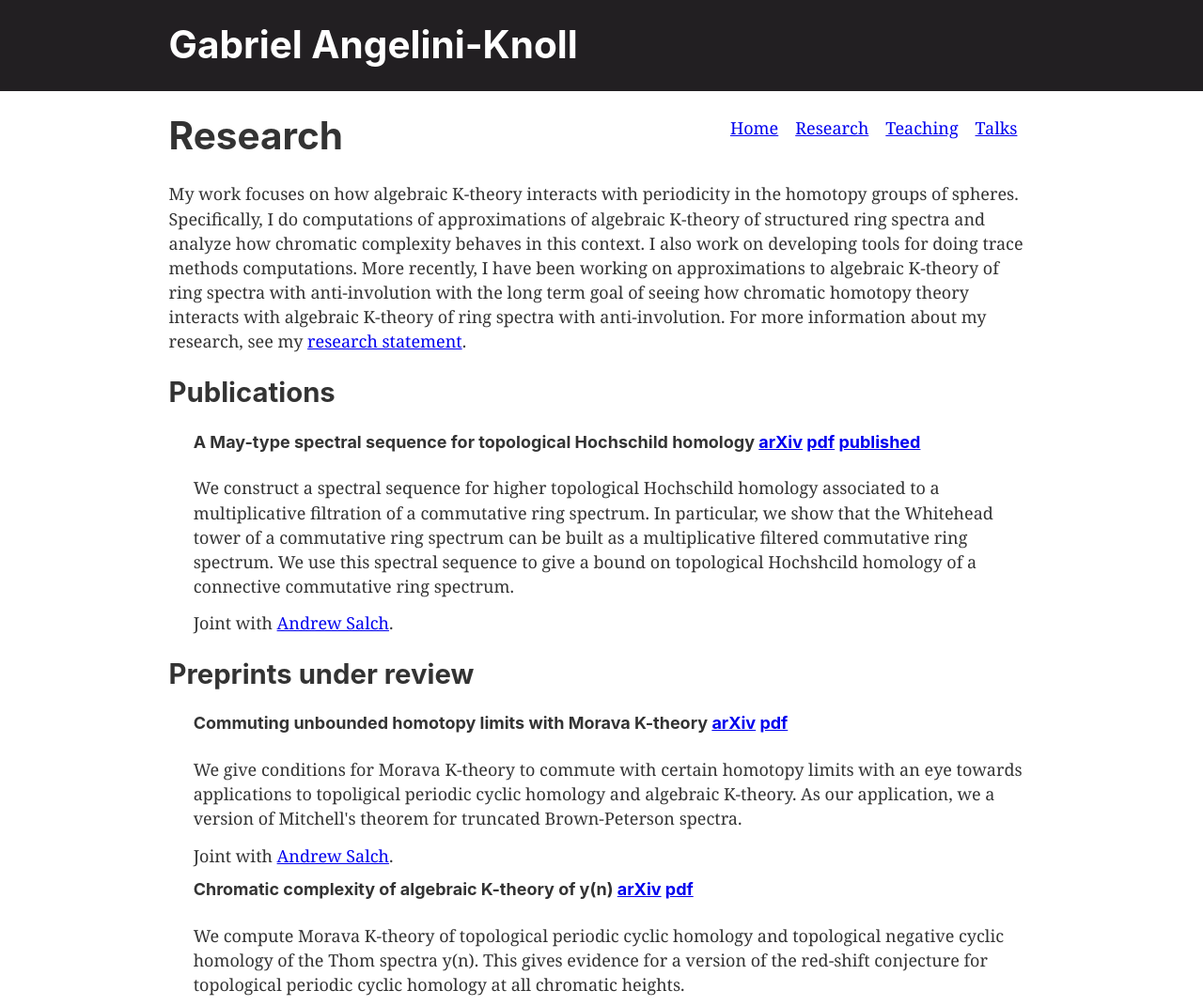
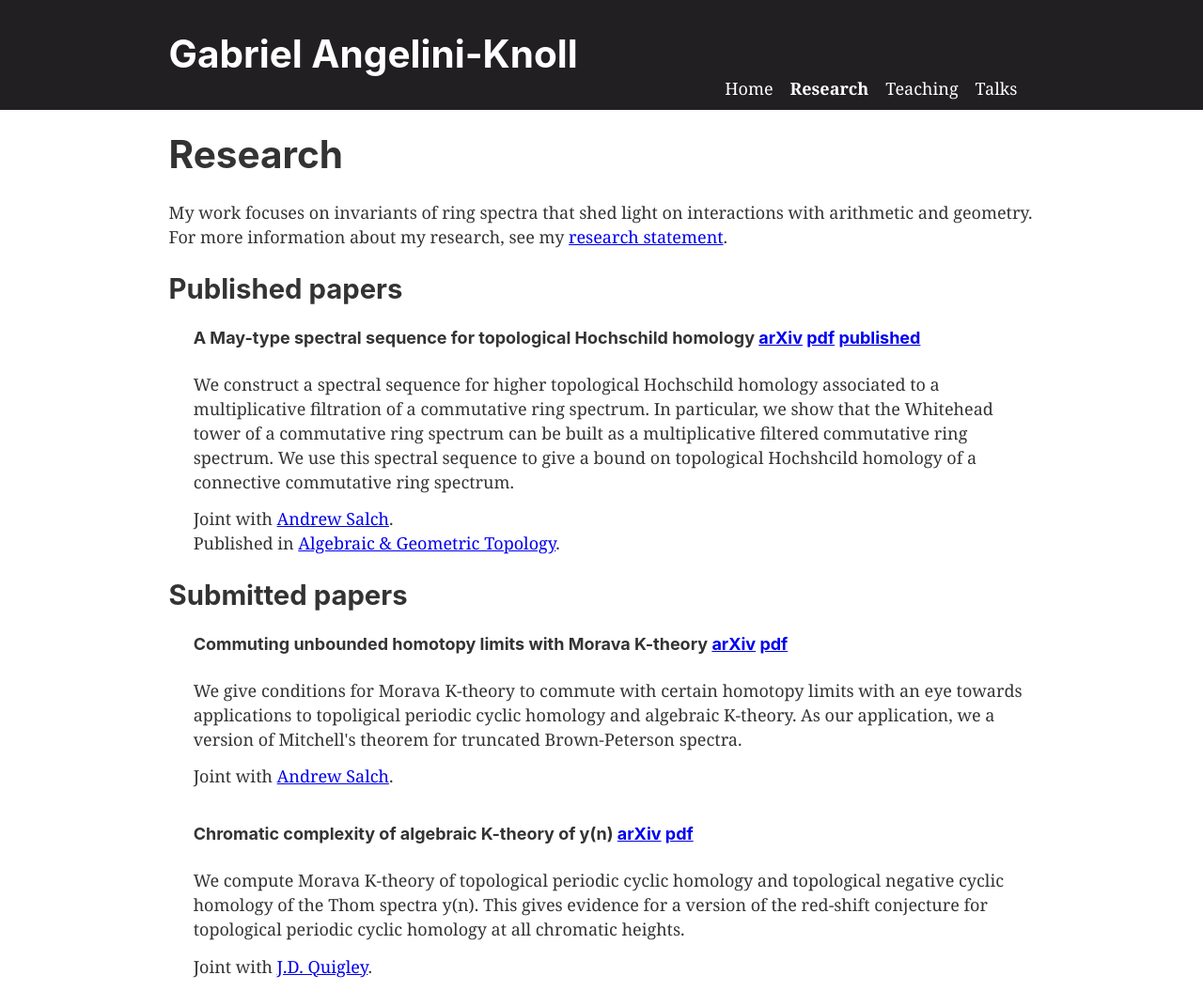
Before and after one commit to gabeangeliniknoll/website2020, a Gatsby site: page /research in a window 1280 px wide. Shown: the top 1071 px of the page at 94% size. Built offline with nearby package versions, Linux system fonts and the light colour scheme; Gatsby itself is replaced by a stand-in of ours.

Commit message:
Updated research page

```diff
--- a/src/components/header.js
+++ b/src/components/header.js
@@ -2,11 +2,24 @@ import { Link } from "gatsby"
 import PropTypes from "prop-types"
 import React from "react"
 
-// const ListLink = props => (
-//   <li style={{ display: `inline-block`, marginRight: `1rem`}}>
-//     <Link to={props.to}>{props.children}</Link>
-//   </li>
-// )
+const style = {
+  color: 'white',
+  textDecoration: 'none',
+}
+
+const activeStyle = {
+  color: "white",
+  fontWeight: 800
+}
+
+const ListLink = props => (
+  <li style={{ display: `inline-block`,marginRight: `1rem` }}>
+    <Link to={props.to}
+    style={style}
+    activeStyle={activeStyle}
+    >{props.children}</Link>
+  </li>
+)
 
 const Header = ({ siteTitle }) => (
   <header
@@ -19,7 +32,7 @@ const Header = ({ siteTitle }) => (
       style={{
         margin: `0 auto`,
         maxWidth: 960,
-        padding: `1.45rem 1.0875rem`,
+        padding: `2rem 1.0875rem`,
       }}
     >
       <h1 style={{ margin: 0 }}>
@@ -33,6 +46,12 @@ const Header = ({ siteTitle }) => (
           {siteTitle}
         </Link>
       </h1>
+      <ul style={{ listStyle: `none`, float: `right`}}>
+        <ListLink to="/">Home</ListLink>
+        <ListLink to="/research/">Research</ListLink>
+        <ListLink to="/teaching/">Teaching</ListLink>
+        <ListLink to="/talks/">Talks</ListLink>
+      </ul>
     </div>
   </header>
 )
--- a/src/components/layout.js
+++ b/src/components/layout.js
@@ -8,16 +8,16 @@
 import React from "react"
 import PropTypes from "prop-types"
 import { useStaticQuery, graphql } from "gatsby"
-import { Link } from "gatsby"
+// import { Link } from "gatsby"
 
 import Header from "./header"
 import "./layout.css"
 
-const ListLink = props => (
-  <li style={{ display: `inline-block`, marginRight: `1rem` }}>
-    <Link to={props.to}>{props.children}</Link>
-  </li>
-)
+// const ListLink = props => (
+//   <li style={{ display: `inline-block`, marginRight: `1rem` }}>
+//     <Link to={props.to}>{props.children}</Link>
+//   </li>
+// )
 
 const Layout = ({ children }) => {
   const data = useStaticQuery(graphql`
@@ -40,18 +40,12 @@ const Layout = ({ children }) => {
           padding: `0 1.0875rem 1.45rem`,
         }}
       >
-      <ul style={{ listStyle: `none`, float: `right`}}>
-        <ListLink to="/">Home</ListLink>
-        <ListLink to="/research/">Research</ListLink>
-        <ListLink to="/teaching/">Teaching</ListLink>
-        <ListLink to="/talks/">Talks</ListLink>
-      </ul>
         <main>{children}</main>
-        <footer>
+        {/* <footer>
           © {new Date().getFullYear()}, Built with
           {` `}
           <a href="https://www.gatsbyjs.org">Gatsby</a>
-        </footer>
+        </footer> */}
       </div>
     </>
   )
--- a/src/content/research.yml
+++ b/src/content/research.yml
@@ -1,7 +1,7 @@
 page: Research
-pageDescription: My work focuses on how algebraic K-theory interacts with periodicity in the homotopy groups of spheres. Specifically, I do computations of approximations of algebraic K-theory of structured ring spectra and analyze how chromatic complexity behaves in this context. I also work on developing tools for doing trace methods computations. More recently, I have been working on approximations to algebraic K-theory of ring spectra with anti-involution with the long term goal of seeing how chromatic homotopy theory interacts with algebraic K-theory of ring spectra with anti-involution. For more information about my research, see my
+pageDescription: My work focuses on invariants of ring spectra that shed light on interactions with arithmetic and geometry. For more information about my research, see my
 sections:
-    - title: Publications
+    - title: Published papers
       papers:
         - title: A May-type spectral sequence for topological Hochschild homology
           description: We construct a spectral sequence for higher topological Hochschild homology associated to a multiplicative filtration of a commutative ring spectrum. In particular, we show that the Whitehead tower of a commutative ring spectrum can be built as a multiplicative filtered commutative ring spectrum. We use this spectral sequence to give a bound on topological Hochshcild homology of a connective commutative ring spectrum.
@@ -18,11 +18,12 @@ sections:
             - display: published
               url: https://msp.org/agt/2018/18-5/p03.xhtml
               body:
-
-          # info:
-            # - Journal: Algebraic & Geometric Topology
-              # year: 2018
-    - title: Preprints under review
+          journal:
+            - name: Algebraic & Geometric Topology
+              url: https://msp.org/agt/2020/20-4/
+              sep: "."
+              start: "Published in "
+    - title: Submitted papers
       papers:
         - title: Commuting unbounded homotopy limits with Morava K-theory
           description: We give conditions for Morava K-theory to commute with certain homotopy limits with an eye towards applications to topoligical periodic cyclic homology and algebraic K-theory. As our application, we a version of Mitchell's theorem for truncated Brown-Peterson spectra.
@@ -72,7 +73,7 @@ sections:
               url: https://arxiv.org/abs/1612.00548
               body:
                 - {_uid: BUY6Drn9e5,paper: "thhj",displayText: "pdf"}
-    - title: In preparation
+    - title: Papers in preparation
       papers:
         - title: Topological Hochschild homology of the second truncated Brown-Peterson spectrum
           description: We compute topological Hochschild homology of the second truncated Brown-Peterson spectrum with coefficients in the first truncated Brown-Peterson spectrum.
@@ -85,8 +86,8 @@ sections:
               url: https://evahoening.netlify.app
               sep: "."
               start: ""
-        - title: Real Topological Hochschild homology and Witt vectors for noncommutative rings with anti-involution
-          description: We give a description of the Mackey functor homotopy groups of Real topological Hochschild homology of noncommutative rings with anti-involution in terms of Witt vectors for rings with anti-involution.
+        - title: Real Topological Hochschild homology, Witt vectors, and norms
+          description: We give a description of the Mackey functor homotopy groups of Real topological Hochschild homology of noncommutative rings with anti-involution in terms of Witt vectors for rings with anti-involution. We also provide a Hill-Hopkins-Ravenel norm model for Real topological Hochshild homology.
           coauthors:
             - name: Teena Gerhardt
               url: https://users.math.msu.edu/users/teena/Home.html
@@ -96,10 +97,11 @@ sections:
               url: https://www.math.ucla.edu/~mikehill/
               sep: "."
               start: ""
-    - title: Unpublished
+    - title: Expository papers
       papers:
         - title: Maps of simplicial spectra whose realizations are cofibrations
           description: This paper provides user friendly conditions for checking when a map of simplicial spectra induces a cofibration on geometric realizations.
+          # The main result of this paper is used our joint paper ``A May-type spectral sequence for topological Hochschild homology,'' so we include it for completeness.
           coauthors:
             - name: Andrew Salch
               url: https://clasprofiles.wayne.edu/profile/dy8211
@@ -124,10 +126,10 @@ sections:
               url: ""
               body:
                  - {_uid: BUY6Drn9e7,paper: "masters",displayText: "pdf"}
-        - title: Auslander-Reiten quiver of the category of unstable modules over a sub-Hopf algebra of the Steenrod algebra
-          description: I provide partial results about the Auslander-Reiten quiver associated to the category of unstable E(1)-modules where E(1) is the sub-Hopf algebra of the Steenrod algebra generated by the first two Milnor primitives. This was summer research project completed under the direction of Andrew Salch.
-          links:
-            - display: ""
-              url: ""
-              body:
-                 - {_uid: BUY6Drn9e8,paper: "quiver",displayText: "pdf"}
+        # - title: Auslander-Reiten quiver of the category of unstable modules over a sub-Hopf algebra of the Steenrod algebra
+        #   description: I provide partial results about the Auslander-Reiten quiver associated to the category of unstable E(1)-modules where E(1) is the sub-Hopf algebra of the Steenrod algebra generated by the first two Milnor primitives. This was summer research project completed under the direction of Andrew Salch.
+        #   links:
+        #     - display: ""
+        #       url: ""
+        #       body:
+        #          - {_uid: BUY6Drn9e8,paper: "quiver",displayText: "pdf"}
--- a/src/pages/research.js
+++ b/src/pages/research.js
@@ -43,6 +43,12 @@ const ResearchTwo = () => (
                 </>
               ))
               : null } <br />
+            {p.journal ? p.journal.map((c, i) => (
+                <>
+                {`${c.start}`}<a href={`${c.url}`} target="_blank" rel="noopener noreferrer">{`${c.name}`}</a><span>{c.sep} </span>
+                </>
+              ))
+              : null } <br />
           </li>
         )) : null }
         </ul>
--- a/src/pages/teaching.js
+++ b/src/pages/teaching.js
@@ -13,7 +13,7 @@ const Teaching = () => (
             </br>&ensp; Primary instructor of a course on algebraic K-theory for master's students. Website: <a href="https://www.mi.fu-berlin.de/math/groups/top/Lehre/S_FM_Topologie_So2020.html">Coming soon.</a> </p>
           <p><b>19223811 Forschungsmodul Topologie:</b> Equivariant stable homotopy theory<br>
             </br>&ensp; Organizing with Prof. Dr. Elmar Vogt. Website: <a href="https://www.mi.fu-berlin.de/math/groups/top/Lehre/S_FM_Topologie_So2020.html">Coming soon.</a></p>
-          <p><b>19209716 Forschungsseminar Geometrie und Topologie: TBD</b><br>
+          <p><b>19209716 Forschungsseminar Geometrie und Topologie:</b> Equivariant higher category theory<br>
 		        </br>&ensp; Organizing with Prof. Dr. Holger Reich. Website: <a href="https://www.mi.fu-berlin.de/math/groups/top/research/FS-2020So-geom.html">Coming soon.</a></p>
 	  <h2>Past:</h2>
       <h3>Freie Universit<span>&#228;</span>t Berlin</h3>
```
Also changed, not shown: src/pages/index.js (+4 -8 lines).
